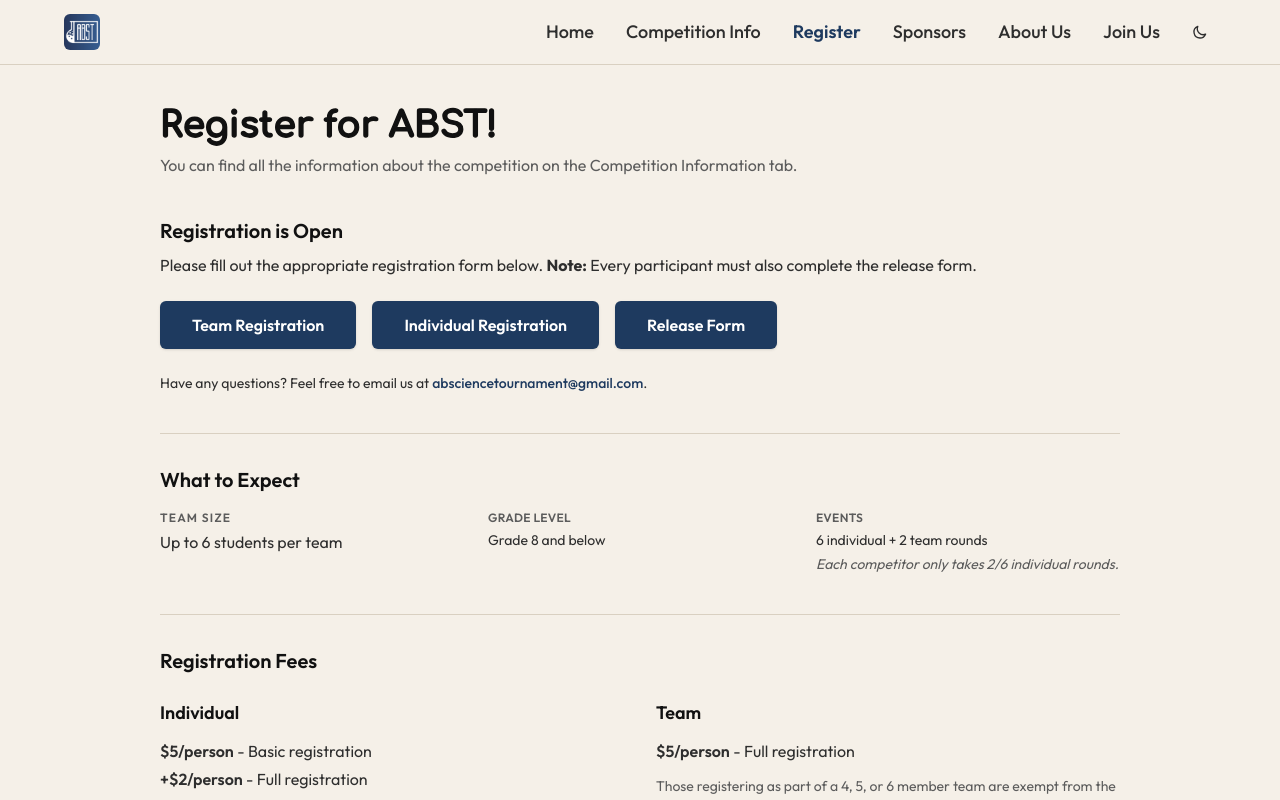
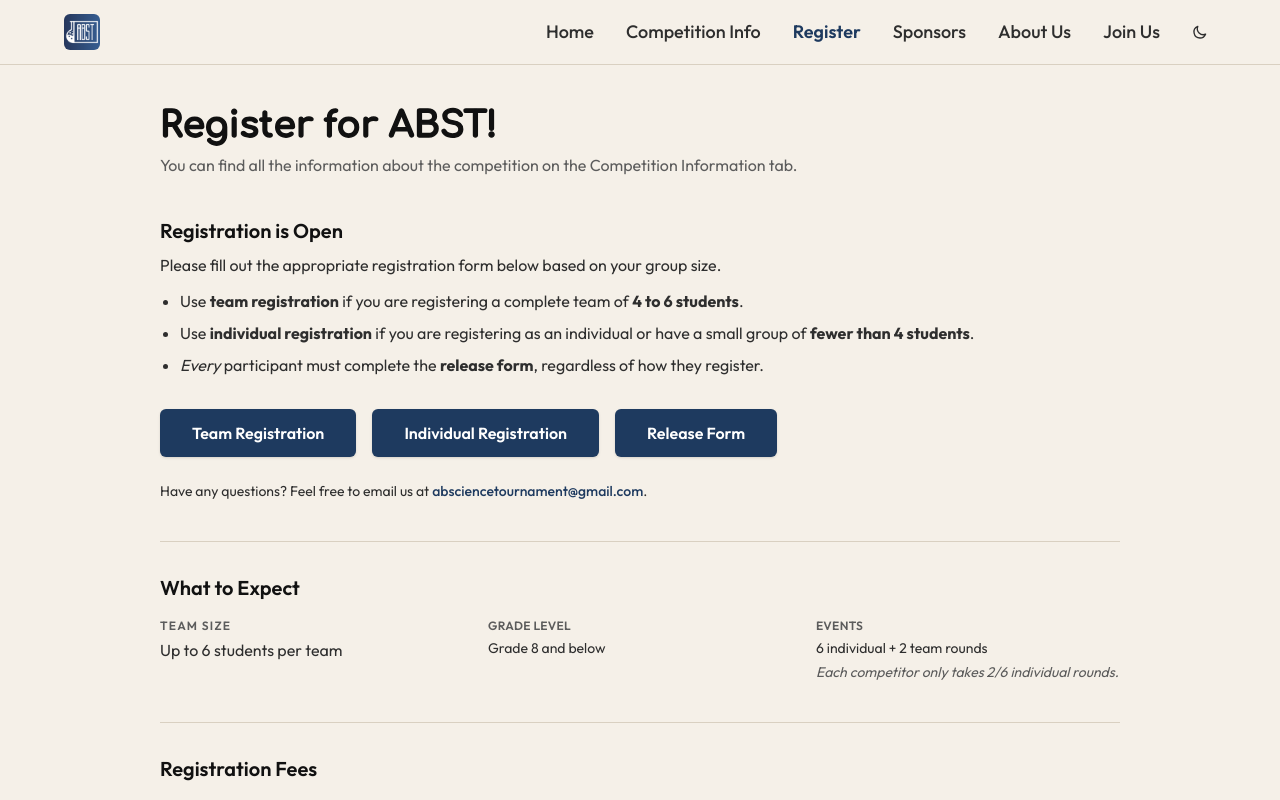
Before and after one commit to ak4774blog/abst-website, a React (Vite) app: page /register in a window 1280 px wide. Shown: the top 800 px of the page. Built offline with nearby package versions, Linux system fonts and the light colour scheme.

Commit message:
updated registration

```diff
--- a/src/pages/Register.jsx
+++ b/src/pages/Register.jsx
@@ -21,10 +21,16 @@ export default function Register() {
           {/* Registration Links Section */}
           <h2 className="text-xl font-semibold text-[var(--text-heading)]">Registration is Open</h2>
           <p className="text-base text-[var(--text-body)] mt-2">
-            Please fill out the appropriate registration form below. <strong>Note:</strong> Every participant must also complete the release form.
+            Please fill out the appropriate registration form below based on your group size.
           </p>
 
-          <div className="mt-6 flex flex-col gap-4 sm:flex-row sm:flex-wrap">
+          <ul className="mt-3 space-y-2 text-base text-[var(--text-body)] list-disc pl-5">
+            <li>Use <strong>team registration</strong> if you are registering a complete team of <strong>4 to 6 students</strong>.</li>
+            <li>Use <strong>individual registration</strong> if you are registering as an individual or have a small group of <strong>fewer than 4 students</strong>.</li>
+            <li><em>Every</em> participant must complete the <strong>release form</strong>, regardless of how they register.</li>
+          </ul>
+
+          <div className="mt-8 flex flex-col gap-4 sm:flex-row sm:flex-wrap">
             <a
               href="https://docs.google.com/forms/d/e/1FAIpQLSfj1MqIIpU5M713IXIl8iPdvQp3EmuB8KxrYiVPlYNJGaQ8Ng/viewform"
               target="_blank"
```
